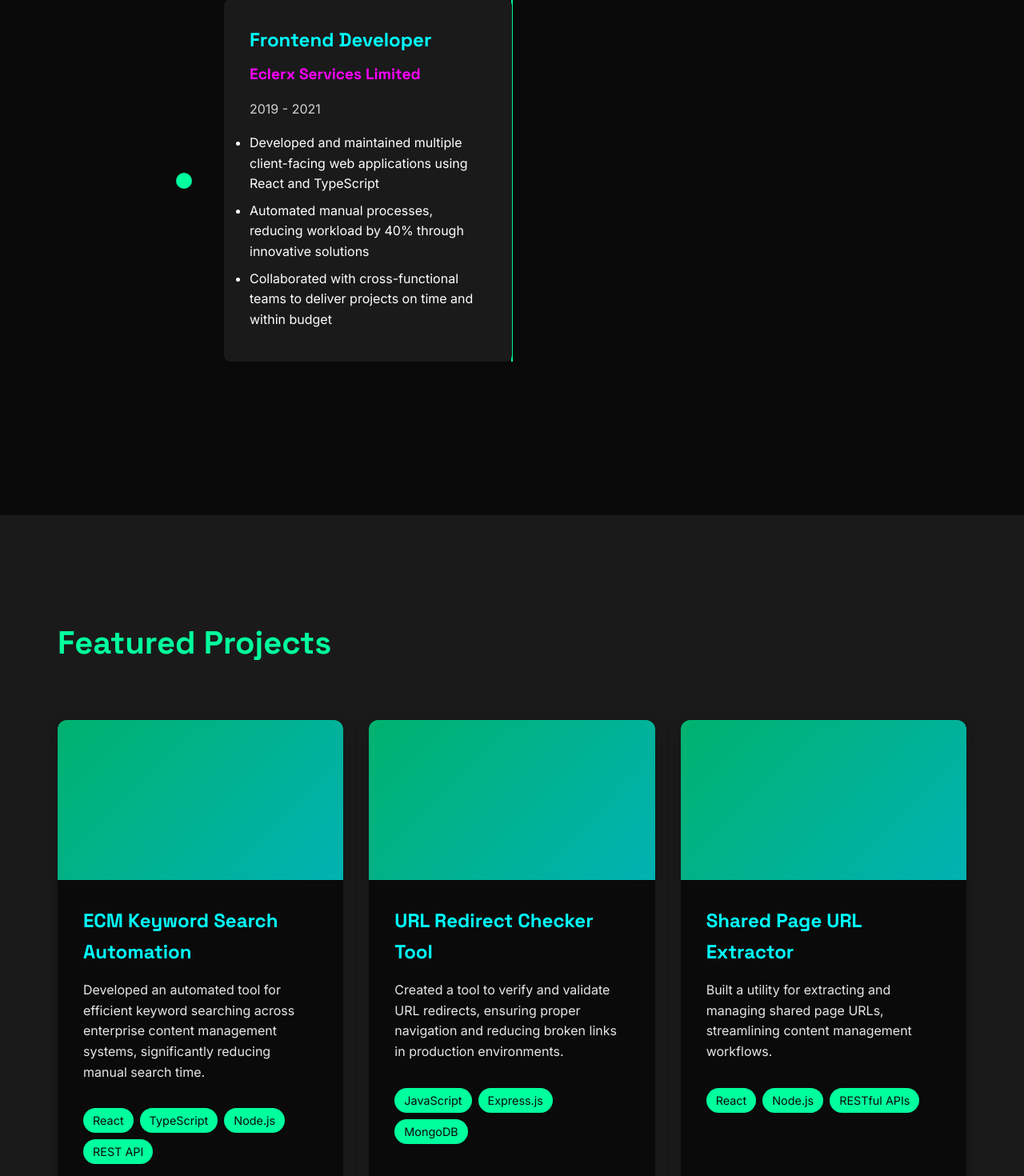
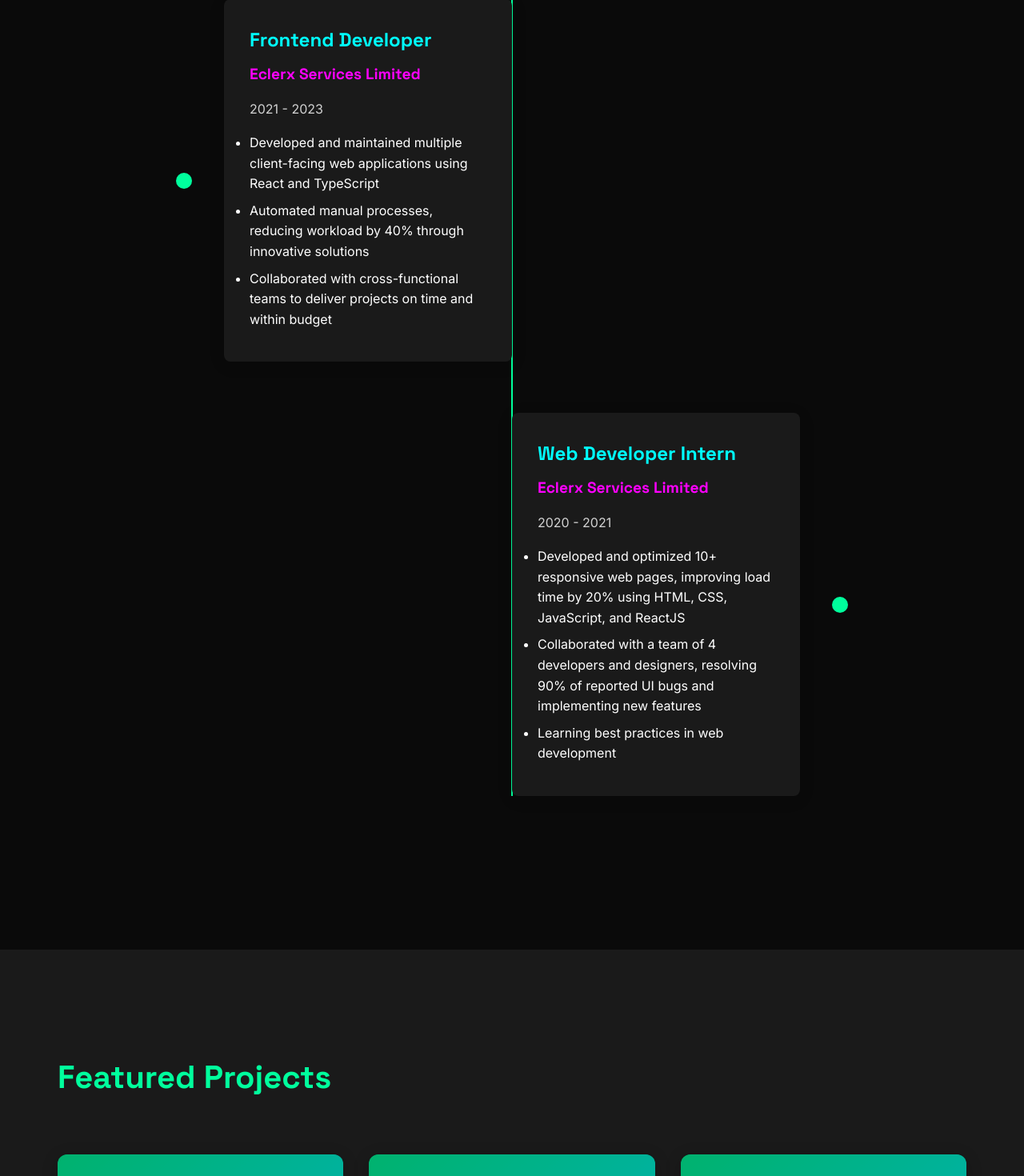
Before and after one commit to shashank1227/shashank-portfolio, a React (Create React App) app: page / in a window 1280 px wide. Shown: the part 2440-3910 px from the top of the page at 80% size. Built offline with nearby package versions, Linux system fonts and the light colour scheme.

Commit message:
feat: add contact information and update experience details

```diff
--- a/src/components/Certifications.tsx
+++ b/src/components/Certifications.tsx
@@ -71,9 +71,9 @@
 
 const certifications = [
   {
-    title: 'Advanced Frontend Development',
+    title: 'Full Stack Development',
     issuer: 'upGrad',
-    date: '2023'
+    date: '2020'
   },
   {
     title: 'React & TypeScript Masterclass',
--- a/src/components/Contact.tsx
+++ b/src/components/Contact.tsx
@@ -95,6 +95,32 @@
   font-size: 1.1rem;
   line-height: 1.6;
   margin-bottom: ${({ theme }) => theme.spacing.md};
+`;
+
+const ContactDetails = styled.div`
+  display: flex;
+  flex-direction: column;
+  gap: ${({ theme }) => theme.spacing.sm};
+  margin-top: ${({ theme }) => theme.spacing.md};
+`;
+
+const ContactItem = styled.a`
+  display: flex;
+  align-items: center;
+  gap: ${({ theme }) => theme.spacing.sm};
+  color: ${({ theme }) => theme.colors.text};
+  text-decoration: none;
+  transition: color 0.2s ease;
+
+  &:hover {
+    color: ${({ theme }) => theme.colors.primary};
+  }
+
+  svg {
+    width: 20px;
+    height: 20px;
+    color: ${({ theme }) => theme.colors.primary};
+  }
 `;
 
 const ThankYouMessage = styled(motion.div)`
@@ -234,8 +260,31 @@
             <ContactText>
               I'm always interested in hearing about new projects and opportunities.
               Whether you have a question or just want to say hi, I'll try my best
-              to get back to you!
+              to get back to you! Feel free to reach out through the form or contact me directly.
             </ContactText>
+            <ContactDetails>
+              <ContactItem
+                href="mailto:shashanknet50@gmail.com"
+                target="_blank"
+                rel="noopener noreferrer"
+              >
+                <svg xmlns="http://www.w3.org/2000/svg" viewBox="0 0 24 24" fill="none" stroke="currentColor" strokeWidth="2" strokeLinecap="round" strokeLinejoin="round">
+                  <path d="M4 4h16c1.1 0 2 .9 2 2v12c0 1.1-.9 2-2 2H4c-1.1 0-2-.9-2-2V6c0-1.1.9-2 2-2z"></path>
+                  <polyline points="22,6 12,13 2,6"></polyline>
+                </svg>
+                shashanknet50@gmail.com
+              </ContactItem>
+              <ContactItem
+                href="tel:+919129853380"
+                target="_blank"
+                rel="noopener noreferrer"
+              >
+                <svg xmlns="http://www.w3.org/2000/svg" viewBox="0 0 24 24" fill="none" stroke="currentColor" strokeWidth="2" strokeLinecap="round" strokeLinejoin="round">
+                  <path d="M22 16.92v3a2 2 0 0 1-2.18 2 19.79 19.79 0 0 1-8.63-3.07 19.5 19.5 0 0 1-6-6 19.79 19.79 0 0 1-3.07-8.67A2 2 0 0 1 4.11 2h3a2 2 0 0 1 2 1.72 12.84 12.84 0 0 0 .7 2.81 2 2 0 0 1-.45 2.11L8.09 9.91a16 16 0 0 0 6 6l1.27-1.27a2 2 0 0 1 2.11-.45 12.84 12.84 0 0 0 2.81.7A2 2 0 0 1 22 16.92z"></path>
+                </svg>
+                +91-9129853380
+              </ContactItem>
+            </ContactDetails>
           </ContactInfo>
         </ContactContent>
       </Container>
--- a/src/components/Experience.tsx
+++ b/src/components/Experience.tsx
@@ -148,7 +148,7 @@
             <TimelineContent>
               <Role>Senior Frontend Developer</Role>
               <Company>Eclerx Services Limited</Company>
-              <Duration>2021 - Present</Duration>
+              <Duration>2023 - Present</Duration>
               <ul>
                 <Achievement>Led the development of customer-facing applications, resulting in a 30% increase in user engagement</Achievement>
                 <Achievement>Implemented automated testing and CI/CD pipelines, reducing deployment time by 50%</Achievement>
@@ -165,11 +165,28 @@
             <TimelineContent>
               <Role>Frontend Developer</Role>
               <Company>Eclerx Services Limited</Company>
-              <Duration>2019 - 2021</Duration>
+              <Duration>2021 - 2023</Duration>
               <ul>
                 <Achievement>Developed and maintained multiple client-facing web applications using React and TypeScript</Achievement>
                 <Achievement>Automated manual processes, reducing workload by 40% through innovative solutions</Achievement>
                 <Achievement>Collaborated with cross-functional teams to deliver projects on time and within budget</Achievement>
+              </ul>
+            </TimelineContent>
+          </TimelineItem>
+
+          <TimelineItem
+            initial={{ opacity: 0, x: -50 }}
+            whileInView={{ opacity: 1, x: 0 }}
+            viewport={{ once: true }}
+          >
+            <TimelineContent>
+              <Role>Web Developer Intern</Role>
+              <Company>Eclerx Services Limited</Company>
+              <Duration>2020 - 2021</Duration>
+              <ul>
+                <Achievement>Developed and optimized 10+ responsive web pages, improving load time by 20% using HTML, CSS, JavaScript, and ReactJS</Achievement>
+                <Achievement>Collaborated with a team of 4 developers and designers, resolving 90% of reported UI bugs and implementing new features</Achievement>
+                <Achievement>Learning best practices in web development</Achievement>
               </ul>
             </TimelineContent>
           </TimelineItem>
```
